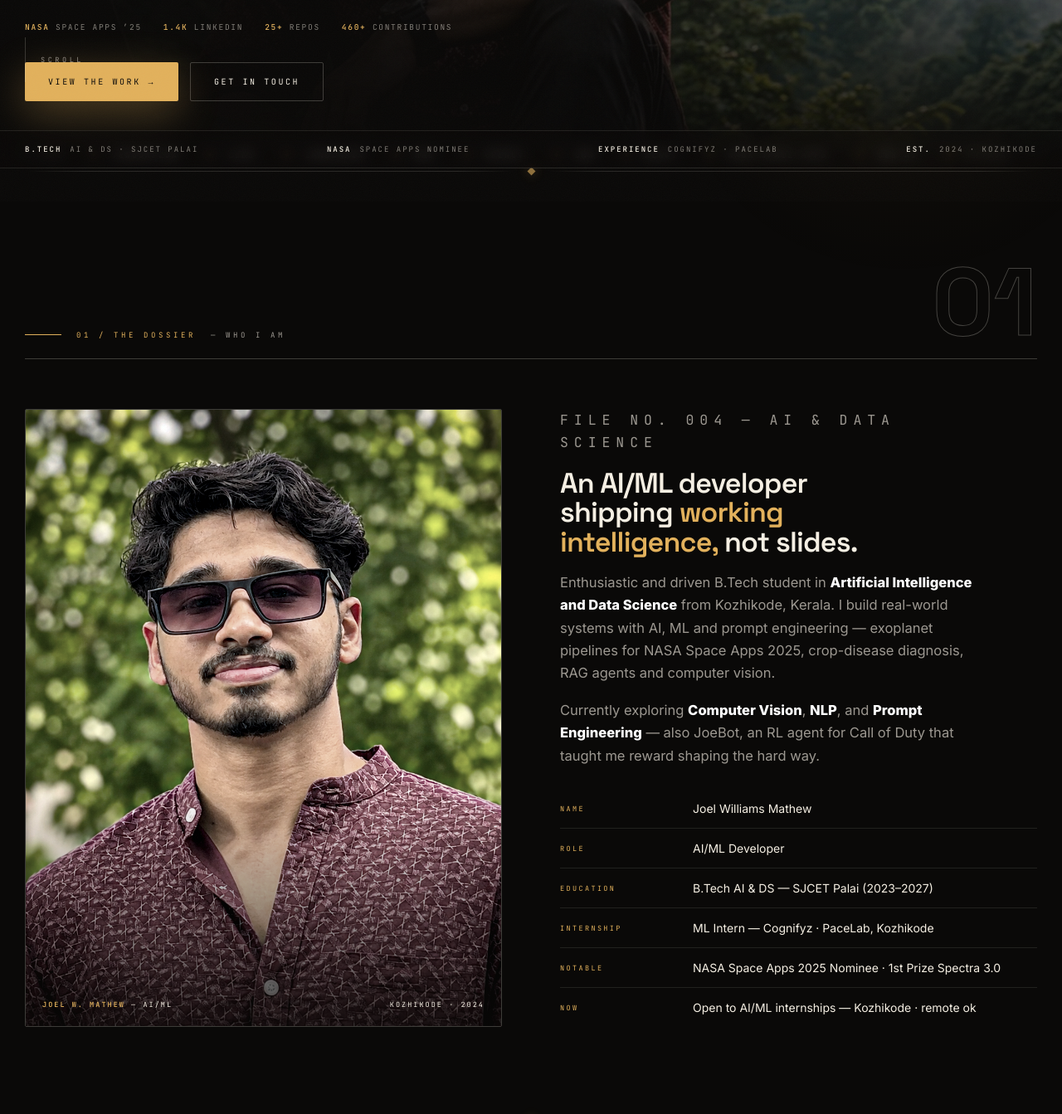
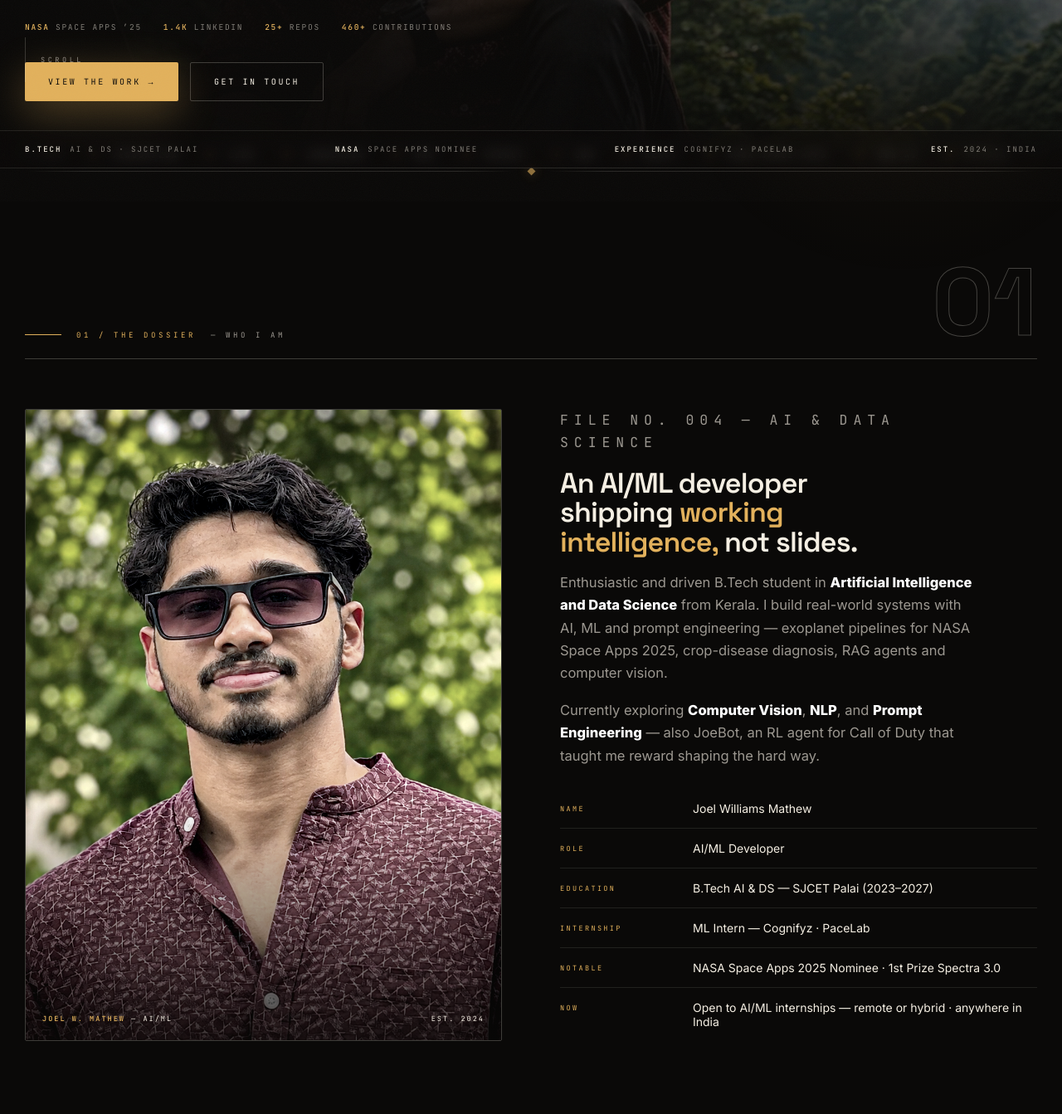
Before and after one commit to Joel-Williams-Mathew/Portfolio_Website, a plain HTML site: page index.html in a window 1280 px wide. Shown: the part 617-1960 px from the top of the page at 83% size. Drawn offline with nearby package versions, Linux system fonts and the light colour scheme; a web font is replaced by a local one.

Commit message:
feat: remove Kozhikode location labeling - emphasize remote / India-wide availability instead

```diff
--- a/index.html
+++ b/index.html
@@ -330,7 +330,7 @@ html.reveal-ready .rx.rx-in{opacity:1;transform:none;filter:none}
   <div class="hero-scrim"></div>
 
   <div class="hero-inner">
-    <p class="eyebrow"><span class="dot"></span><span>OPEN TO AI/ML INTERNSHIPS <em>· KOZHIKODE · REMOTE OK</em></span></p>
+    <p class="eyebrow"><span class="dot"></span><span>OPEN TO AI/ML INTERNSHIPS <em>· REMOTE · INDIA</em></span></p>
     <p class="vol-kicker reveal d1">VOL. I — THE <b>DOSSIER</b></p>
     <h1 class="name">
       <span class="l s1 reveal d1">Joel</span>
@@ -361,7 +361,7 @@ html.reveal-ready .rx.rx-in{opacity:1;transform:none;filter:none}
       <span><b>B.TECH</b> AI &amp; DS · SJCET PALAI</span>
       <span><b>NASA</b> SPACE APPS NOMINEE</span>
       <span><b>EXPERIENCE</b> COGNIFYZ · PACELAB</span>
-      <span><b>EST.</b> 2024 · KOZHIKODE</span>
+      <span><b>EST.</b> 2024 · INDIA</span>
     </div>
   </div>
 </header>
@@ -379,21 +379,21 @@ html.reveal-ready .rx.rx-in{opacity:1;transform:none;filter:none}
     <div class="about-grid rx">
       <figure class="portrait-frame rx">
         <img src="assets/joel-profile.jpg?v=5" alt="Joel Williams Mathew, AI/ML Developer, SJCET Palai">
-        <figcaption class="portrait-cap"><span><b>JOEL W. MATHEW</b> — AI/ML</span><span>KOZHIKODE · 2024</span></figcaption>
+        <figcaption class="portrait-cap"><span><b>JOEL W. MATHEW</b> — AI/ML</span><span>EST. 2024</span></figcaption>
       </figure>
 
       <div class="about-copy rx">
         <p class="about-kick">FILE NO. 004 — AI &amp; DATA SCIENCE</p>
         <h3>An AI/ML developer shipping <em>working intelligence,</em> not slides.</h3>
-        <p>Enthusiastic and driven B.Tech student in <strong>Artificial Intelligence and Data Science</strong> from Kozhikode, Kerala. I build real-world systems with AI, ML and prompt engineering — exoplanet pipelines for NASA Space Apps 2025, crop-disease diagnosis, RAG agents and computer vision.</p>
+        <p>Enthusiastic and driven B.Tech student in <strong>Artificial Intelligence and Data Science</strong> from Kerala. I build real-world systems with AI, ML and prompt engineering — exoplanet pipelines for NASA Space Apps 2025, crop-disease diagnosis, RAG agents and computer vision.</p>
         <p>Currently exploring <strong>Computer Vision</strong>, <strong>NLP</strong>, and <strong>Prompt Engineering</strong> — also JoeBot, an RL agent for Call of Duty that taught me reward shaping the hard way.</p>
         <dl class="about-facts rx">
           <div class="fact"><dt>NAME</dt><dd>Joel Williams Mathew</dd></div>
           <div class="fact"><dt>ROLE</dt><dd>AI/ML Developer</dd></div>
           <div class="fact"><dt>EDUCATION</dt><dd>B.Tech AI &amp; DS — SJCET Palai (2023–2027)</dd></div>
-          <div class="fact"><dt>INTERNSHIP</dt><dd>ML Intern — Cognifyz · PaceLab, Kozhikode</dd></div>
+          <div class="fact"><dt>INTERNSHIP</dt><dd>ML Intern — Cognifyz · PaceLab</dd></div>
           <div class="fact"><dt>NOTABLE</dt><dd>NASA Space Apps 2025 Nominee · 1st Prize Spectra 3.0</dd></div>
-          <div class="fact"><dt>NOW</dt><dd>Open to AI/ML internships — Kozhikode · remote ok</dd></div>
+          <div class="fact"><dt>NOW</dt><dd>Open to AI/ML internships — remote or hybrid · anywhere in India</dd></div>
         </dl>
       </div>
     </div>
@@ -473,8 +473,8 @@ html.reveal-ready .rx.rx-in{opacity:1;transform:none;filter:none}
       <div class="exp rx">
         <div class="exp-date">OCT–DEC 2025</div>
         <div>
-          <h3 class="exp-role">AI/ML Intern — PaceLab, Kozhikode</h3>
-          <p class="exp-org">KOZHIKODE · INTERNSHIP</p>
+          <h3 class="exp-role">AI/ML Intern — PaceLab</h3>
+          <p class="exp-org">INTERNSHIP · ML</p>
           <p class="exp-body">Trained two ML models, completed a major and minor project, and worked with 28 passionate minds under Joel Basil Kurian. Where theory became shipped AI.</p>
         </div>
       </div>
@@ -517,7 +517,7 @@ html.reveal-ready .rx.rx-in{opacity:1;transform:none;filter:none}
 <footer class="foot">
   <span><b>THE DOSSIER</b> · VOL. I — THE SPACE APPS EDITION</span>
   <span><em>JOEL WILLIAMS MATHEW</em> · AI/ML DEVELOPER</span>
-  <span>KOZHIKODE · <b>EST. 2024</b></span>
+  <span>INDIA · <b>EST. 2024</b></span>
 </footer>
 
 <aside class="chapters" aria-label="Chapter index">
```
